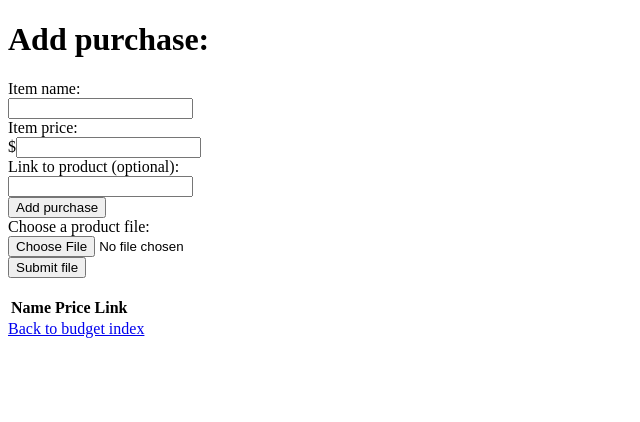
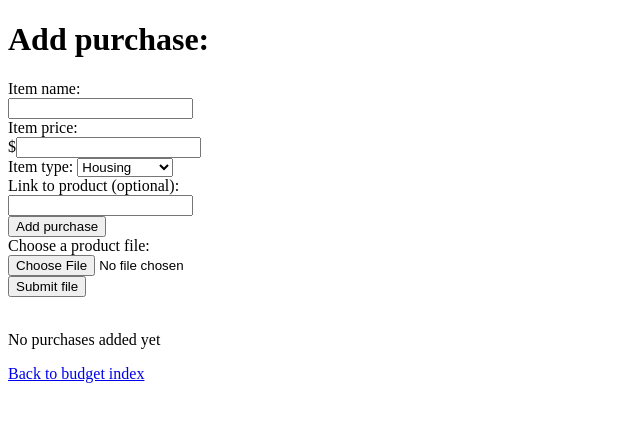
Before and after one commit to JOsterloth/iuylihuit_Budget_Calc_Project, a PHP site: page /purchase_interface.php in a window 1280 px wide. Shown: the top 422 px of the page, without its empty margins (0-640 px from the left). Run offline with PHP 8.4, Linux system fonts and the light colour scheme; lists and menus that the app fills with data are empty.

Commit message:
Added purchase types
Added purchase types (i.e. utilities, housing, etc) to purchases. Started adding functions to budget_calc.

```diff
--- a/budget_calc.php
+++ b/budget_calc.php
@@ -4,9 +4,77 @@
 
 // displayTotalCash()
 
-// displayRemainingBudget()
 
-// displayPurchases()
+function displayRemainingBudget(){
+    $housing = 0;
+    $utilities = 0;
+    $groceries = 0;
+    $other = 0;
+    $wants = 0;
+    $display = "";
+    if(isset($_SESSION['purchases'])){
+        foreach($_SESSION['purchases'] as $p){
+            switch ($p['item_type']) {
+                case 'Housing':
+                    $housing += $p['item_price'];
+                    break;
+                case 'Utilities':
+                    $utilities += $p['item_price'];
+                    break;
+                case 'Groceries':
+                    $groceries += $p['item_price'];
+                    break;
+                case 'Other':
+                    $other += $p['item_price'];
+                    break;
+                case 'Wants':
+                    $wants += $p['item_price'];
+                    break;
+            }
+        }
+        $display = "<p>You are spending: <br>
+                    $$housing on housing, <br>
+                    $$utilities on utilities, <br>
+                    $$groceries on groceries, <br>
+                    $$other on other necessities, <br>
+                    and $$wants on wants. </p>";
+    }
+    else{
+        $display = "<p>You haven't added any purchases</p>";
+    }
+    return $display;
+}
+/**
+ * basically just returns a table using the session. if there are no purchases then it returns a message saying that instead. probably wont work if
+ * the file this is being used in hasnt started a session
+ */
+function displayPurchases(){
+    $t = "";
+    if(isset($_SESSION['purchases'])){ // This block of code pretty much just creates a table out of the purchases array
+        $t = "<table> <th>Name</th> <th>Price</th> <th>Type</th> <th>Link</th>";
+        $purchases = $_SESSION['purchases'];
+        foreach ($purchases as $p){
+            $tr= "<tr>";
+            $tr .= ("<td>" . $p['item_name'] . "</td>");
+            $tr .= ("<td>" . $p['item_price'] . "</td>");
+            $tr .= ("<td>" . $p['item_type'] . "</td>");
+            if($p['item_link']!=""){ // idk why, but the form sends link out as an empty string if the user doesnt put anything in. I assume this is a blunder on my part, so for now this if statement is like this
+                $tr .= ("<td>" . $p['item_link'] . "</td>");
+            }
+            else{
+                $tr .= ("<td> N/A </td>");
+            }
+            $tr .= "</tr>";
+            $t.= $tr;
+        }
+        $t .="</table>";
+    }
+    else{
+        $t = "<p>No purchases added yet</p>";
+    }
+
+    return $t;
+}
 
 // add button that allows user to remove/confirm purchases
 // validatePurchase()
--- a/purchase_interface.php
+++ b/purchase_interface.php
@@ -7,12 +7,15 @@
     // maybe, instead of saving straight to the database, we'll use a session variable and allow user to save to database using a username and password?
     //idk just riffin ya know?
 
+    require 'budget_calc.php';
+
     if(isset($_POST['item_name'])){ //since item_name is a required field, checking if just it is set should(?) be fine
         if(!isset($_SESSION['purchases'])){ //if the purchases array hasnt been set yet, we initialize as empty array
             $_SESSION['purchases'] = [];
         }
         array_push($_SESSION['purchases'], array("item_name" => $_POST['item_name'],
                     "item_price" => $_POST['item_price'],
+                    "item_type" => $_POST['item_type'],
                     "item_link" => $_POST['item_link'])); //adding whatever the form sent to this page to the purchases array
     }
 ?>
@@ -36,6 +39,15 @@
     <label for="price">Item price: </label><br>
     $<input type="number" id="item_price" name="item_price" required><br>
 
+    <label for="item_type">Item type:</label>
+    <select select name="item_type" id="item_type">
+        <option value="Housing">Housing</option>
+        <option value="Utilities">Utilities</option>
+        <option value="Groceries">Groceries</option>
+        <option value="Other">Other needs</option>
+        <option value="Want">Wants</option>
+  </select><br>
+
     <label for="link">Link to product (optional): </label><br>
     <input type="text" id="link" name="item_link"><br>
 
@@ -51,31 +63,10 @@
 </form>
 
 <br>
-<table>
-    <th>Name</th>
-    <th>Price</th>
-    <th>Link</th>
+
 <?php
-
-    if(isset($_SESSION['purchases'])){ // This block of code pretty much just creates a table out of the purchases array
-        $purchases = $_SESSION['purchases'];
-        foreach ($purchases as $p){
-            $tr= "<tr>";
-            $tr .= ("<td>" . $p['item_name'] . "</td>");
-            $tr .= ("<td>" . $p['item_price'] . "</td>");
-            if($p['item_link']!=""){ // idk why, but the form sends link out as an empty string if the user doesnt put anything in. I assume this is a blunder on my part, so for now this if statement is like this
-                $tr .= ("<td>" . $p['item_link'] . "</td>");
-            }
-            else{
-                $tr .= ("<td> N/A </td>");
-            }
-            $tr .= "</tr>";
-            echo $tr;
-        }
-    }
-
+    echo displayPurchases();
 ?>
-</table>
 
 <a href="budget_index.php">Back to budget index</a>
 </body>
```
Also changed, not shown: budget_index.php (+20 -27 lines).
